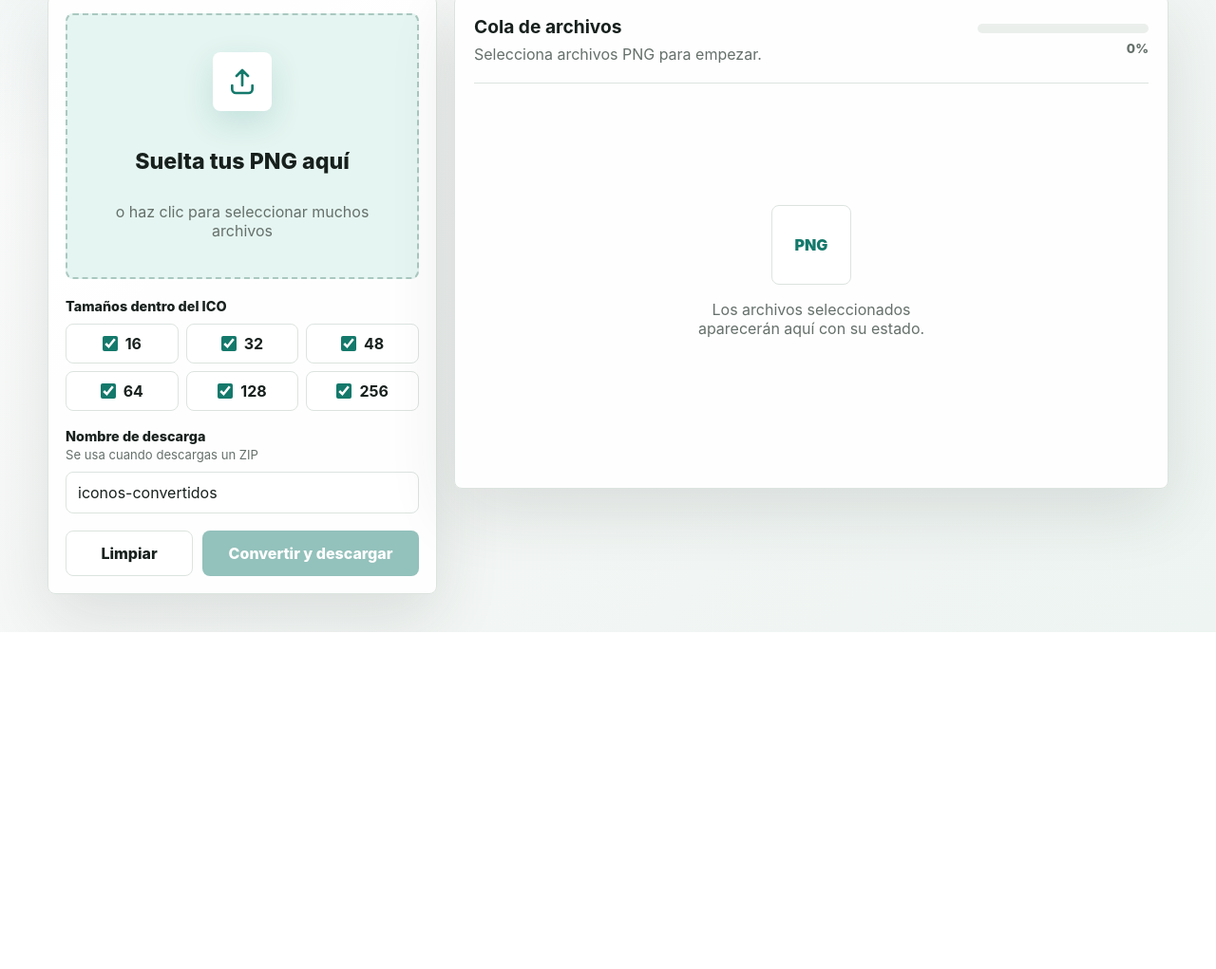
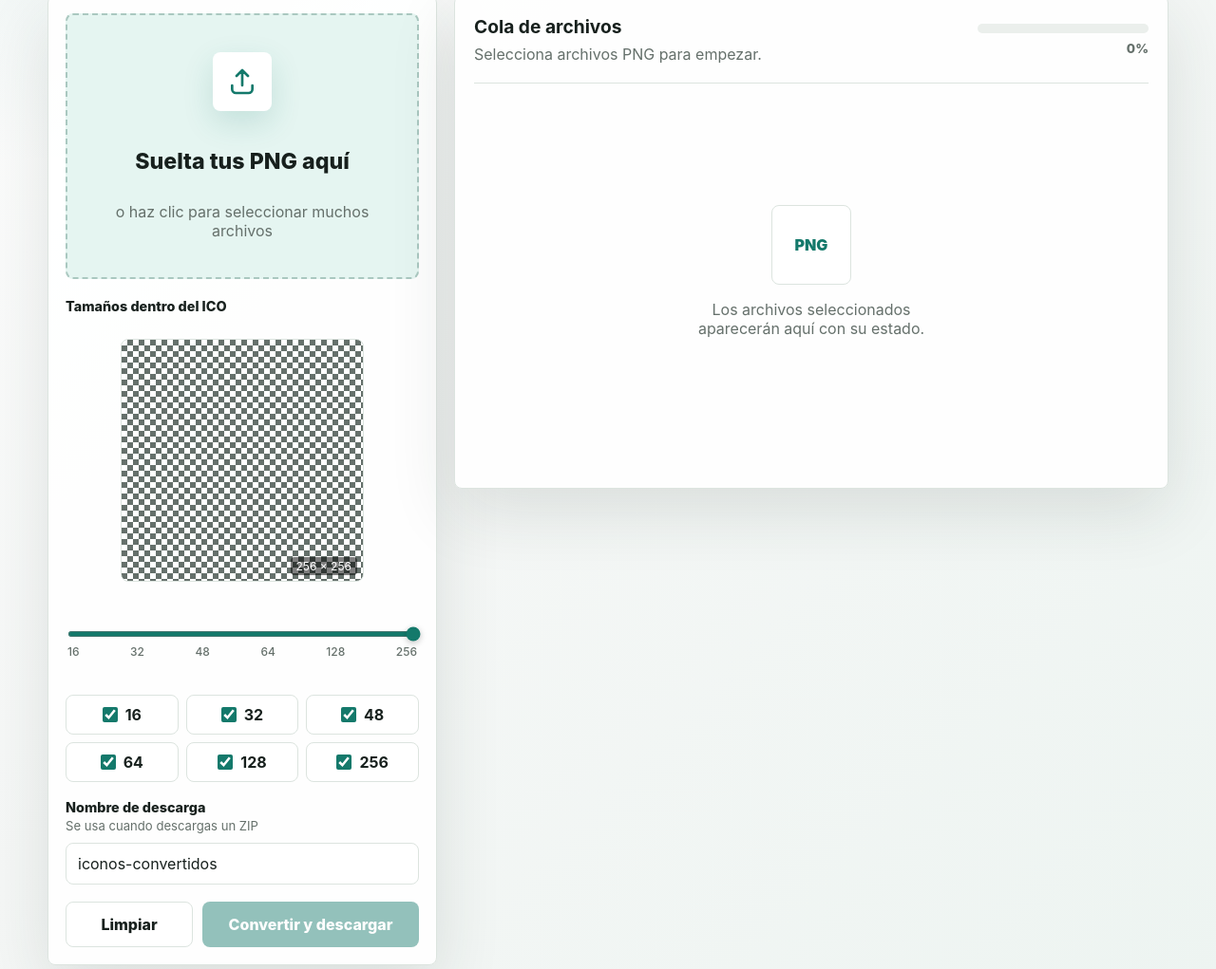
Before and after one commit to Gabrieli2806/pngtoico-website, a plain HTML site: page index.html in a window 1280 px wide. Shown: the part 367-1388 px from the top of the page at 95% size. Before the commit the page ends 1033 px from the top, so only its background shows below. Drawn offline with Linux system fonts and the light colour scheme.

Commit message:
Agregar vista previa interactiva con canvas y slider de tamaños

```diff
--- a/app.js
+++ b/app.js
@@ -14,6 +14,11 @@ const zipNameInput = document.querySelector("#zip-name");
 const sizeOptions = document.querySelector("#size-options");
 const themeToggle = document.querySelector("#theme-toggle");
 const langButtons = document.querySelectorAll("[data-lang-option]");
+const sizeSlider = document.querySelector("#size-slider");
+const sizeCanvas = document.querySelector("#size-canvas");
+const sizeDimLabel = document.querySelector("#size-dim-label");
+
+const PREVIEW_SIZES = [16, 32, 48, 64, 128, 256];
 
 const translations = {
   es: {
@@ -108,9 +113,11 @@ let statuses = new Map();
 let objectUrls = [];
 let isConverting = false;
 let zipNameEdited = false;
+let previewSize = 256;
 
 applyTheme(localStorage.getItem("pngtoicon-theme") || getPreferredTheme());
 applyLanguage(currentLang);
+updateSizeCanvas();
 
 fileInput.addEventListener("change", () => addFiles(fileInput.files));
 
@@ -132,6 +139,10 @@ dropZone.addEventListener("drop", (event) => {
 clearBtn.addEventListener("click", clearFiles);
 convertBtn.addEventListener("click", convertSelectedFiles);
 sizeOptions.addEventListener("change", updateConvertState);
+sizeSlider.addEventListener("input", () => {
+  previewSize = PREVIEW_SIZES[Number(sizeSlider.value)];
+  updateSizeCanvas();
+});
 themeToggle.addEventListener("change", () => {
   applyTheme(themeToggle.checked ? "dark" : "light");
 });
@@ -159,6 +170,7 @@ function addFiles(fileListLike) {
   renderFiles();
   updateSummary();
   updateConvertState();
+  updateSizeCanvas();
 
   if (incoming.length === 0 && fileListLike.length > 0) {
     setStatus("onlyPng");
@@ -177,6 +189,7 @@ function clearFiles() {
   renderFiles();
   updateSummary();
   updateConvertState();
+  updateSizeCanvas();
   setStatus("initialStatus");
 }
 
@@ -348,6 +361,48 @@ function renderFiles() {
       <span class="badge ${statusClass(status)}">${t(`status${capitalize(status)}`)}</span>
     `;
     fileList.appendChild(item);
+  }
+}
+
+async function updateSizeCanvas() {
+  sizeDimLabel.textContent = `${previewSize} × ${previewSize}`;
+
+  if (selectedFiles.length === 0) {
+    sizeCanvas.width = previewSize;
+    sizeCanvas.height = previewSize;
+    return;
+  }
+
+  try {
+    const image = await loadImage(selectedFiles[0]);
+    const blob = await resizeToPng(image, previewSize);
+    const url = URL.createObjectURL(blob);
+    const img = new Image();
+    img.onload = () => {
+      sizeCanvas.width = previewSize;
+      sizeCanvas.height = previewSize;
+      const ctx = sizeCanvas.getContext("2d");
+      ctx.clearRect(0, 0, previewSize, previewSize);
+      ctx.drawImage(img, 0, 0);
+      if (previewSize <= 32) {
+        ctx.strokeStyle = "rgba(0, 0, 0, 0.1)";
+        ctx.lineWidth = 1;
+        for (let i = 0; i <= previewSize; i++) {
+          ctx.beginPath();
+          ctx.moveTo(i, 0);
+          ctx.lineTo(i, previewSize);
+          ctx.stroke();
+          ctx.beginPath();
+          ctx.moveTo(0, i);
+          ctx.lineTo(previewSize, i);
+          ctx.stroke();
+        }
+      }
+      URL.revokeObjectURL(url);
+    };
+    img.src = url;
+  } catch (error) {
+    console.error(error);
   }
 }
 
--- a/index.html
+++ b/index.html
@@ -66,6 +66,19 @@
           <div class="controls" aria-label="Opciones" data-i18n-aria-label="options">
             <div class="control-group">
               <span class="control-label" data-i18n="sizesLabel">Tamaños dentro del ICO</span>
+
+              <div class="size-preview">
+                <canvas id="size-canvas"></canvas>
+                <span class="size-dim-label" id="size-dim-label">256 × 256</span>
+              </div>
+
+              <div class="size-slider-wrap">
+                <input id="size-slider" type="range" min="0" max="5" step="1" value="5">
+                <div class="size-ticks">
+                  <span>16</span><span>32</span><span>48</span><span>64</span><span>128</span><span>256</span>
+                </div>
+              </div>
+
               <div class="size-grid" id="size-options">
                 <label><input type="checkbox" value="16" checked>16</label>
                 <label><input type="checkbox" value="32" checked>32</label>
--- a/styles.css
+++ b/styles.css
@@ -282,10 +282,88 @@ h1 {
   font-size: 0.82rem;
 }
 
+.size-preview {
+  position: relative;
+  width: 100%;
+  max-width: 256px;
+  margin: 16px auto;
+  border: 1px solid var(--line);
+  border-radius: 8px;
+  overflow: hidden;
+  background: linear-gradient(45deg, var(--muted) 25%, transparent 25%, transparent 75%, var(--muted) 75%, var(--muted)),
+              linear-gradient(45deg, var(--muted) 25%, transparent 25%, transparent 75%, var(--muted) 75%, var(--muted));
+  background-size: 12px 12px;
+  background-position: 0 0, 6px 6px;
+  background-color: var(--panel);
+}
+
+#size-canvas {
+  display: block;
+  width: 100%;
+  height: auto;
+  image-rendering: pixelated;
+  image-rendering: crisp-edges;
+}
+
+.size-dim-label {
+  position: absolute;
+  bottom: 6px;
+  right: 6px;
+  padding: 2px 6px;
+  background: rgba(0, 0, 0, 0.5);
+  color: #fff;
+  font-size: 0.75rem;
+  border-radius: 4px;
+}
+
+.size-slider-wrap {
+  margin: 16px 0;
+}
+
+#size-slider {
+  width: 100%;
+  height: 6px;
+  padding: 0;
+  accent-color: var(--accent);
+  cursor: pointer;
+}
+
+#size-slider::-webkit-slider-thumb {
+  -webkit-appearance: none;
+  appearance: none;
+  width: 20px;
+  height: 20px;
+  border-radius: 50%;
+  background: var(--accent);
+  cursor: pointer;
+  box-shadow: 0 2px 6px rgba(0, 0, 0, 0.2);
+}
+
+#size-slider::-moz-range-thumb {
+  width: 20px;
+  height: 20px;
+  border-radius: 50%;
+  background: var(--accent);
+  border: none;
+  cursor: pointer;
+  box-shadow: 0 2px 6px rgba(0, 0, 0, 0.2);
+}
+
+.size-ticks {
+  display: flex;
+  justify-content: space-between;
+  margin-top: 4px;
+  padding: 0 2px;
+  color: var(--muted);
+  font-size: 0.75rem;
+  font-weight: 500;
+}
+
 .size-grid {
   display: grid;
   grid-template-columns: repeat(3, 1fr);
   gap: 8px;
+  margin-top: 12px;
 }
 
 .size-grid label {
```
